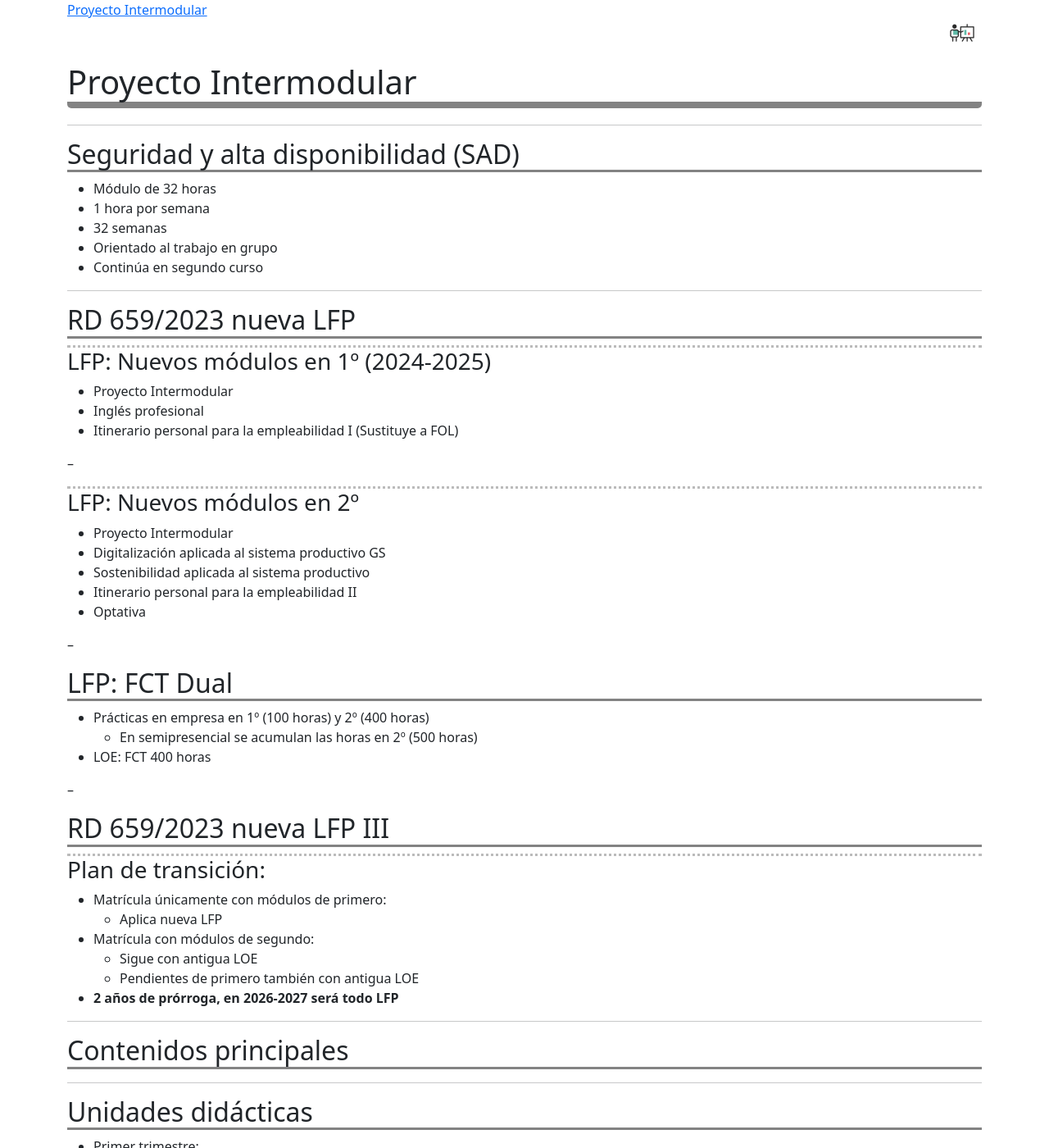
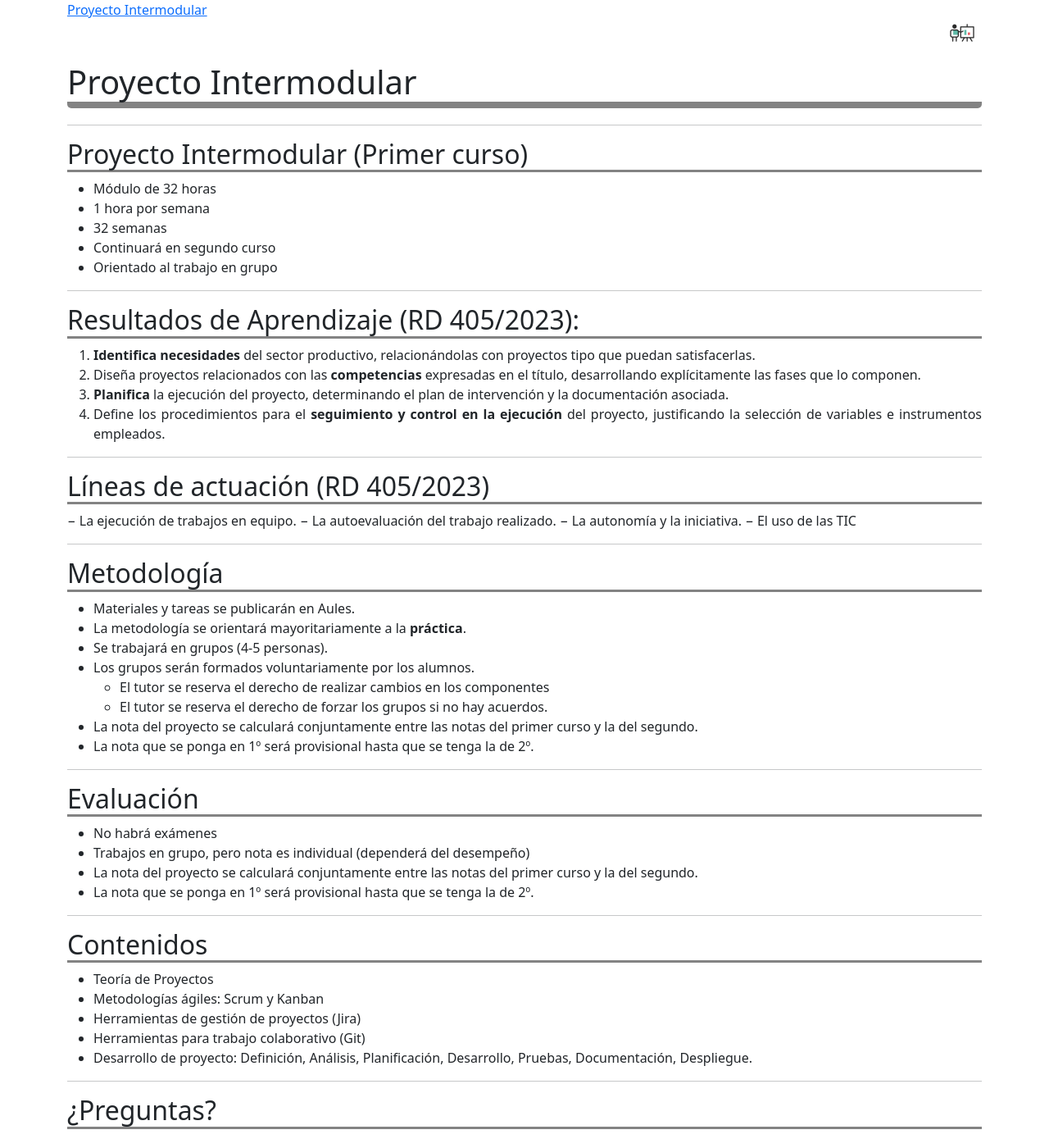
Before and after one commit to fperezIES/proyecto, a Jekyll site: the page built from slides/index.slides.md, in a window 1280 px wide and 1400 px high. Shown: the whole window at 82% size. Built offline with Jekyll 4.4.1, drawn with Linux system fonts in a browser that asks for light colours; our own code applies the rules of GitHub Pages for plain Markdown files; some of the changed text lies outside the part shown.

```diff
--- a/slides/index.slides.md
+++ b/slides/index.slides.md
@@ -4,119 +4,61 @@
 
 ---
 
-## Seguridad y alta disponibilidad (SAD)
+## Proyecto Intermodular (Primer curso)
 
 - Módulo de 32 horas
 - 1 hora por semana
 - 32 semanas
+- Continuará en segundo curso
 - Orientado al trabajo en grupo
-- Continúa en segundo curso
 
 ---
 
-## RD 659/2023 nueva LFP
+<!-- ## El RD 405/2023, de 29 de mayo:-->
+## Resultados de Aprendizaje (RD 405/2023):
 
-### LFP: Nuevos módulos en 1º (2024-2025)
-
-- Proyecto Intermodular
-- Inglés profesional
-- Itinerario personal para la empleabilidad I (Sustituye a FOL)
-
---
-
-### LFP: Nuevos módulos en 2º
-
-
-- Proyecto Intermodular
-- Digitalización aplicada al sistema productivo GS
-- Sostenibilidad aplicada al sistema productivo
-- Itinerario personal para la empleabilidad II
-- Optativa
-
---
-
-## LFP: FCT Dual
-
-
-- Prácticas en empresa en 1º (100 horas) y 2º (400 horas)
-	- En semipresencial se acumulan las horas en 2º (500 horas)
-
-- LOE: FCT 400 horas
-
---
-
-## RD 659/2023 nueva LFP III
-
-### Plan de transición:
-
-- Matrícula únicamente con módulos de primero:
-	- Aplica nueva LFP
-- Matrícula con módulos de segundo:
-	- Sigue con antigua LOE
-	- Pendientes de primero también con antigua LOE
-- **2 años de prórroga, en 2026-2027 será todo LFP**
-
+1. **Identifica necesidades** del sector productivo, relacionándolas con proyectos tipo que puedan satisfacerlas.
+2. Diseña proyectos relacionados con las **competencias** expresadas en el título, desarrollando explícitamente las fases que lo componen.
+3. **Planifica** la ejecución del proyecto, determinando el plan de intervención y la documentación asociada.
+4. Define los procedimientos para el **seguimiento y control en la ejecución** del proyecto, justificando la selección de variables e instrumentos empleados.
 
 ---
 
-## Contenidos principales
+## Líneas de actuación (RD 405/2023)
 
-
+− La ejecución de trabajos en equipo.
+− La autoevaluación del trabajo realizado.
+− La autonomía y la iniciativa.
+− El uso de las TIC
 
 ---
+## Metodología
 
-## Unidades didácticas
-
-- Primer trimestre:
-
-
-- Segundo Trimestre
-
-- Tercer Trimestre
+- Materiales y tareas se publicarán en Aules.
+- La metodología se orientará mayoritariamente a la **práctica**.
+- Se trabajará en grupos (4-5 personas).
+- Los grupos serán formados voluntariamente por los alumnos.
+	- El tutor se reserva el derecho de realizar cambios en los componentes
+	- El tutor se reserva el derecho de forzar los grupos si no hay acuerdos.
+- La nota del proyecto se calculará conjuntamente entre las notas del primer curso y la del segundo.
+- La nota que se ponga en 1º será provisional hasta que se tenga la de 2º.
 
 ---
+## Evaluación
 
-## Metodología
-
-- Los contenidos y la planificación se publicará en la Clase Virtual (Aules)
-
-
+- No habrá exámenes
+- Trabajos en grupo, pero nota es individual (dependerá del desempeño)
+- La nota del proyecto se calculará conjuntamente entre las notas del primer curso y la del segundo.
+- La nota que se ponga en 1º será provisional hasta que se tenga la de 2º.
 
 ---
+## Contenidos
 
-
-
-
+- Teoría de Proyectos
+- Metodologías ágiles: Scrum y Kanban
+- Herramientas de gestión de proyectos (Jira)
+- Herramientas para trabajo colaborativo (Git)
+- Desarrollo de proyecto: Definición, Análisis, Planificación, Desarrollo, Pruebas, Documentación, Despliegue.
 
 ---
-
-# Evaluación
-
-- No habrá exámenes
-- Trabajos Indivuduales
-- Desarrollo de proyecto en grupos de 5-8 personas
-
---
-
-## Evaluación trimestral
-
-|Tarea|Porcentaje|Requisito|
-|---|---|---|
-|Exámenes|70%|>=4|
-|Ejercicios obligatorios|30%|>=4|
-|Ejercicios opcionales|10% (extra)|   |
-
---
-
-## Evaluación final
-
-|Tarea|Porcentaje|Requisito|
-|---|---|---|
-|1st trimester|50%|>=5|
-|2nd trimester|50%|>=5|
-
----
-
-
-
-## Exámenes y recuperaciones
+## ¿Preguntas?
```
Also changed, not shown: index.md (+25 -15 lines).
